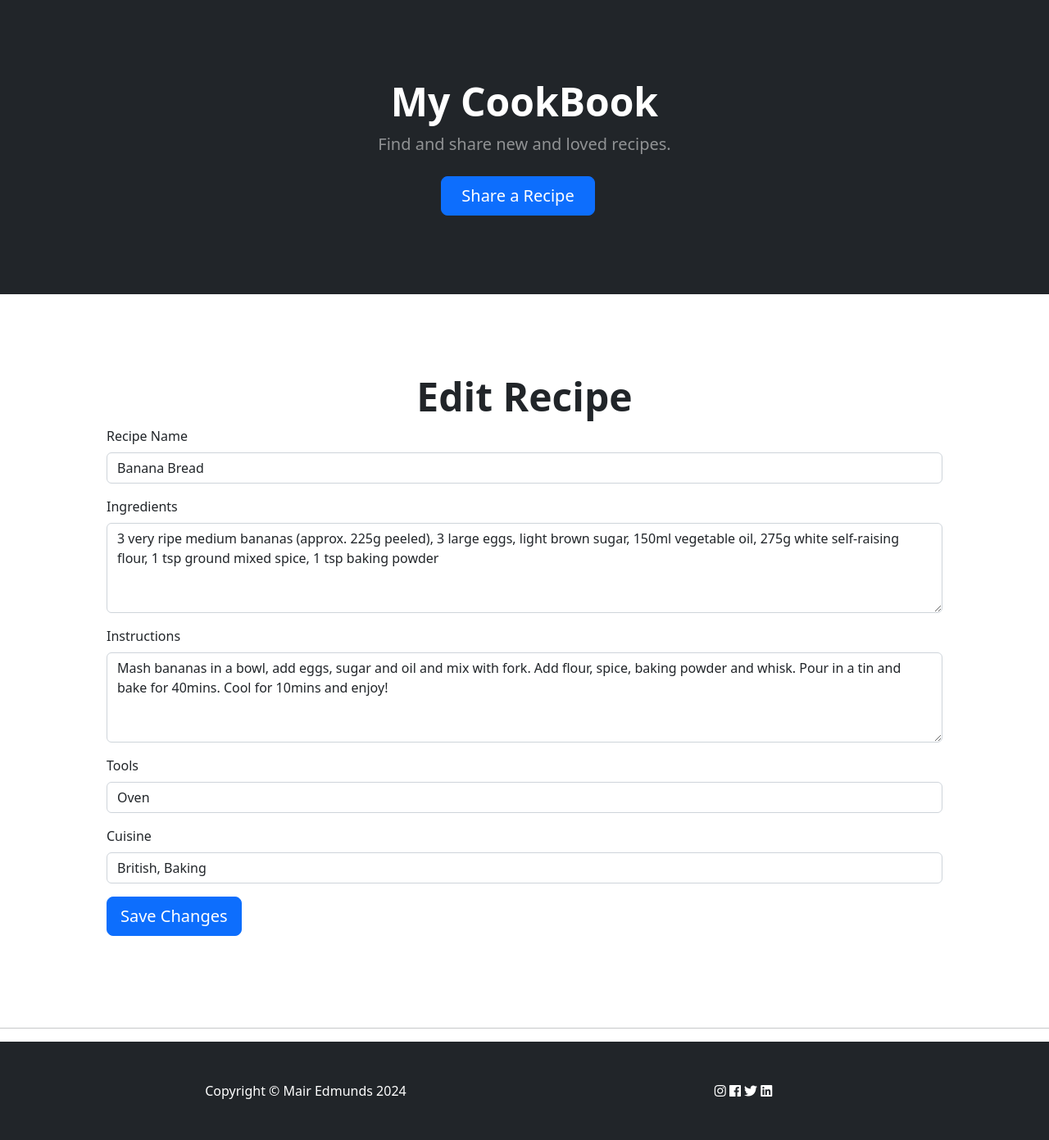
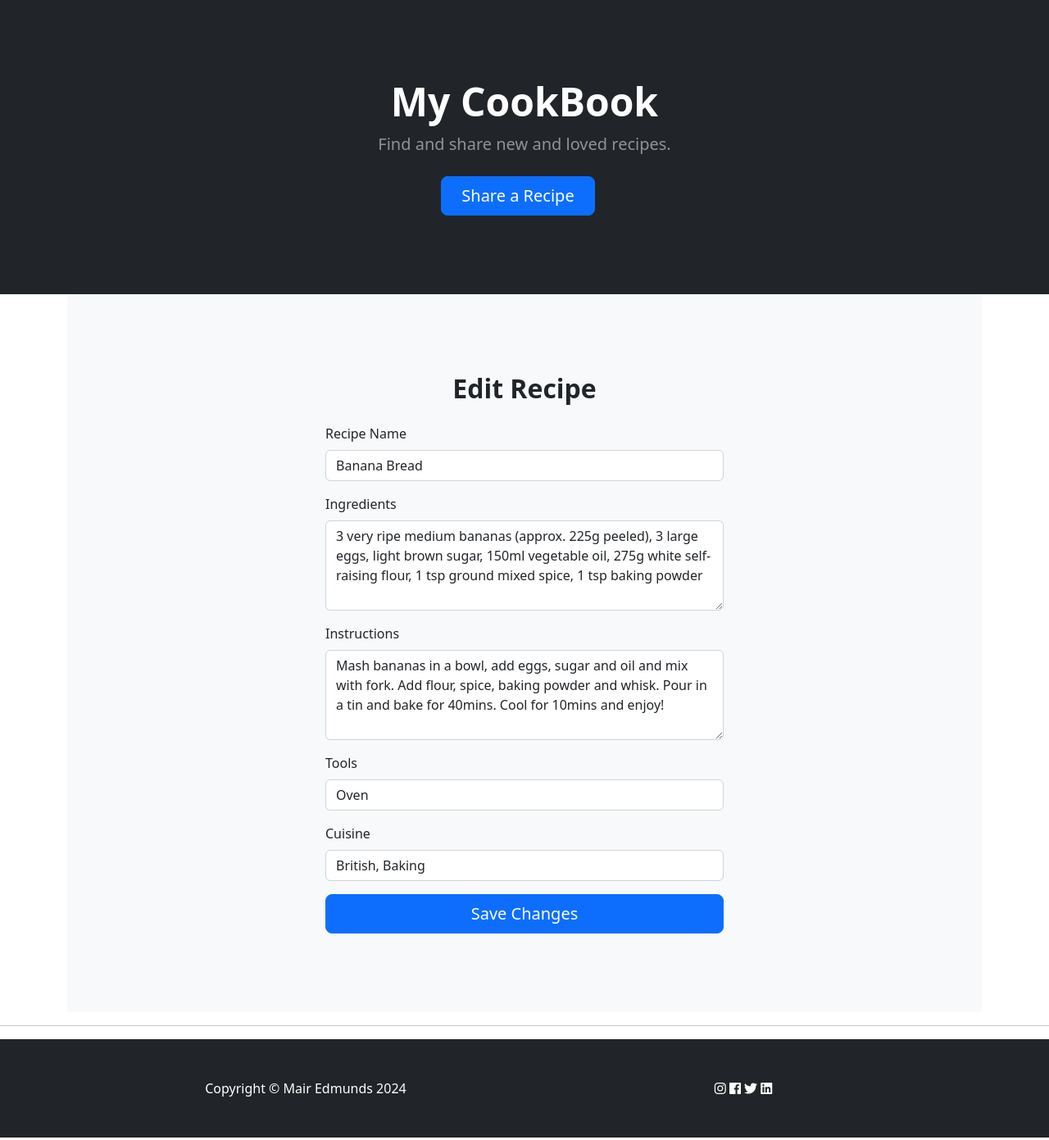
Before and after one commit to Mair-E/MilestoneProject3, a Flask app: page /edit_recipe/1 in a window 1280 px wide. Shown: the part 57-1448 px from the top of the page at 82% size. Run offline with Flask 3, Linux system fonts and the light colour scheme; data comes from the database, SQL or seed files in the repository; some libraries are stand-ins or nearby versions.

Commit message:
Align edit_recipe.html to match contact and login.html

```diff
--- a/templates/edit_recipe.html
+++ b/templates/edit_recipe.html
@@ -1,13 +1,16 @@
 {% extends "base.html" %}
 {% block content %}
 
-<section class="py-5">
+<section class="bg-light py-5">
     <div class="container px-5 my-5">
-        <h2 class="display-5 fw-bolder text-center">Edit Recipe</h2>
+        <h2 class="fw-bolder text-center mb-4">Edit Recipe</h2>
+        <div class="row gx-5 justify-content-center">
+            <div class="col-lg-6">
                 <form method="POST" action="{{ url_for('edit_recipe', recipe_id=recipe.id) }}">
                     <div class="mb-3">
                         <label for="name" class="form-label">Recipe Name</label>
-                <input type="text" class="form-control" id="name" name="name" value="{{ recipe.name }}" required>
+                        <input type="text" class="form-control" id="name" name="name" value="{{ recipe.name }}"
+                            required>
                     </div>
                     <div class="mb-3">
                         <label for="ingredients" class="form-label">Ingredients</label>
@@ -21,15 +24,20 @@
                     </div>
                     <div class="mb-3">
                         <label for="tools" class="form-label">Tools</label>
-                <input type="text" class="form-control" id="tools" name="tools" value="{{ recipe.tools }}" required>
+                        <input type="text" class="form-control" id="tools" name="tools" value="{{ recipe.tools }}"
+                            required>
                     </div>
                     <div class="mb-3">
                         <label for="cuisine" class="form-label">Cuisine</label>
                         <input type="text" class="form-control" id="cuisine" name="cuisine" value="{{ recipe.cuisine }}"
                             required>
                     </div>
+                    <div class="d-grid">
                         <button type="submit" class="btn btn-lg btn-primary">Save Changes</button>
+                    </div>
                 </form>
+            </div>
+        </div>
     </div>
 </section>
 
```
Lines whose indentation alone changed are shown as unchanged.
